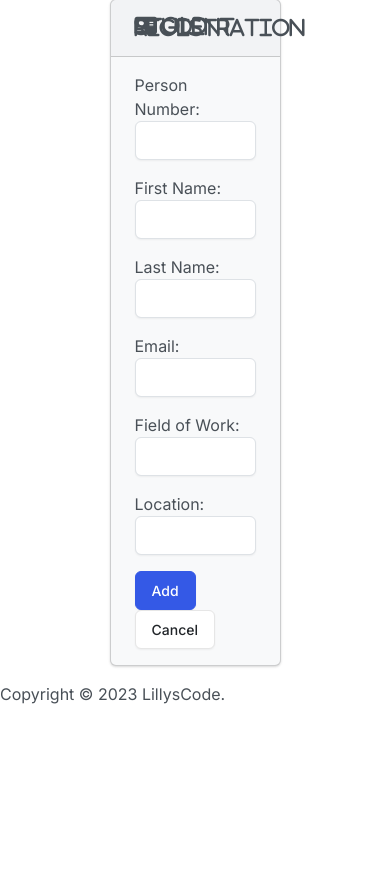
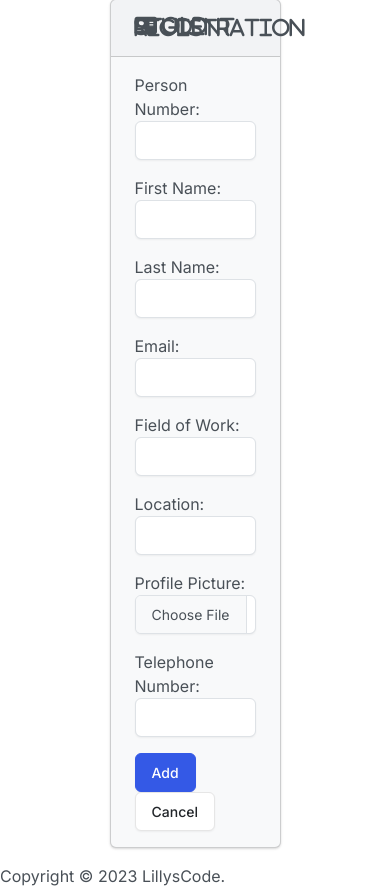
Before and after one commit to ndagirelillian/SMASSOSASystem, a Django app: page /add/ in a window 390 px wide. Shown: the part 184-1072 px from the top of the page. Before the commit the page ends 888 px from the top, so only its background shows below. Run offline with Django 4.2, Linux system fonts and the light colour scheme; some libraries are stand-ins or nearby versions.

Commit message:
Added profile_picture provisions and telphone number

```diff
--- a/Oldstudents/forms.py
+++ b/Oldstudents/forms.py
@@ -4,21 +4,25 @@
 class StudentForm(forms.ModelForm):
     class Meta:
         model = Student
-        fields =['student_number', 'first_name', 'last_name', 'email', 'field_of_study', 'gpa']
+        fields = ['student_number', 'first_name', 'last_name', 'email', 'field_of_work', 'location', 'profile_picture', 'telephone_number']
         labels = {
-         'student_number': 'Person Number',
-        'first_name':'First Name',
-        'last_name': 'Last Name',
-        'email' : 'Email',
-        'field_of_study' :'Field of Work',
-        'gpa' : 'Location'
+            'student_number': 'Person Number',
+            'first_name': 'First Name',
+            'last_name': 'Last Name',
+            'email': 'Email',
+            'field_of_work': 'Field of Work',
+            'location': 'Location',
+            'profile_picture': 'Profile Picture',
+            'telephone_number': 'Telephone Number'
         }
 
-        widgets ={
-          'student_number' : forms.NumberInput(attrs={'class': 'form-control'}),
-          'first_name' :forms.TextInput(attrs={'class': 'form-control'}),
-          'last_name':forms.TextInput(attrs={'class': 'form-control'}),
-          'email':forms.EmailInput(attrs={'class': 'form-control'}),
-          'field_of_study':forms.TextInput(attrs={'class': 'form-control'}),
-          'gpa' :forms.TextInput(attrs={'class': 'form-control'})
+        widgets = {
+            'student_number': forms.NumberInput(attrs={'class': 'form-control'}),
+            'first_name': forms.TextInput(attrs={'class': 'form-control'}),
+            'last_name': forms.TextInput(attrs={'class': 'form-control'}),
+            'email': forms.EmailInput(attrs={'class': 'form-control'}),
+            'field_of_work': forms.TextInput(attrs={'class': 'form-control'}),
+            'location': forms.TextInput(attrs={'class': 'form-control'}),
+            'profile_picture': forms.ClearableFileInput(attrs={'class': 'form-control'}),
+            'telephone_number': forms.TextInput(attrs={'class': 'form-control'})
         }
--- a/Oldstudents/models.py
+++ b/Oldstudents/models.py
@@ -6,8 +6,10 @@
     first_name = models.CharField(max_length = 50)
     last_name = models.CharField(max_length = 50)
     email = models.CharField(max_length=100)
-    field_of_study = models.CharField(max_length=50)
-    gpa = models.CharField(max_length=50)
+    field_of_work = models.CharField(max_length=50)
+    location = models.CharField(max_length=50)
+    profile_picture = models.ImageField(upload_to='profile_pictures/', null=True, blank=True)
+    telephone_number = models.CharField(max_length=15, null=True, blank=True)
 
 
     def __str__(self):
--- a/Oldstudents/views.py
+++ b/Oldstudents/views.py
@@ -16,37 +16,40 @@
 def view_student(request, id):
     student = Student.objects.get(pk=id)
     return HttpResponseRedirect(reverse('index'))
-
-
 def add(request):
     if request.method == 'POST':
-        form = StudentForm(request.POST)
+        form = StudentForm(request.POST, request.FILES)  # Include 'request.FILES' to handle file uploads
         if form.is_valid():
+            # Extract the new fields from the form data
             new_student_number = form.cleaned_data['student_number']
             new_first_name = form.cleaned_data['first_name']
             new_last_name = form.cleaned_data['last_name']
             new_email = form.cleaned_data['email']
-            new_field_of_study = form.cleaned_data['field_of_study']
-            new_gpa = form.cleaned_data['gpa']
+            new_field_of_work = form.cleaned_data['field_of_work']
+            new_location = form.cleaned_data['location']
+            new_profile_picture = form.cleaned_data['profile_picture']
+            new_telephone_number = form.cleaned_data['telephone_number']
 
+            # Create and save the new student instance
             new_student = Student(
                 student_number=new_student_number,
                 first_name=new_first_name,
                 last_name=new_last_name,
                 email=new_email,
-                field_of_study=new_field_of_study,
-                gpa=new_gpa
+                field_of_work=new_field_of_work,
+                location=new_location,
+                profile_picture=new_profile_picture,
+                telephone_number=new_telephone_number
             )
+            new_student.save()
 
-            new_student.save()
             return render(request, 'students/add.html', {
                 'form': StudentForm(),
                 'success': True
             })
         else:
-            # Corrected the 'else' block
             return render(request, 'students/add.html', {
-                'form': form  # Assign the form to 'form' key in the dictionary
+                'form': form
             })
 
     # Handle the GET request
@@ -56,25 +59,6 @@
         })
 
 
-
-
-# def edit(request, id):
-#     student = get_object_or_404(Student, pk=id)  # Use get_object_or_404 to handle non-existing IDs
-
-#     if request.method == 'POST':
-#         form = StudentForm(request.POST, instance=student)
-#         if form.is_valid():
-#             form.save()
-#             return render(request, 'students/edit.html', {
-#                 'form': form,
-#                 'success': True
-#             })
-#     else:
-#         form = StudentForm(instance=student)
-
-#     return render(request, 'students/edit.html', {
-#         'form': form
-#     })
 
 def edit(request, id):
     student = get_object_or_404(Student, pk=id)
```
Also changed, not shown: Oldstudents/templates/students/index.html (+16 -11 lines), Oldstudents/migrations/0002_rename_field_of_work_student_field_of_study_and_more.py (added), Oldstudents/migrations/0003_rename_field_of_study_student_field_of_work_and_more.py (added), db.sqlite3.
